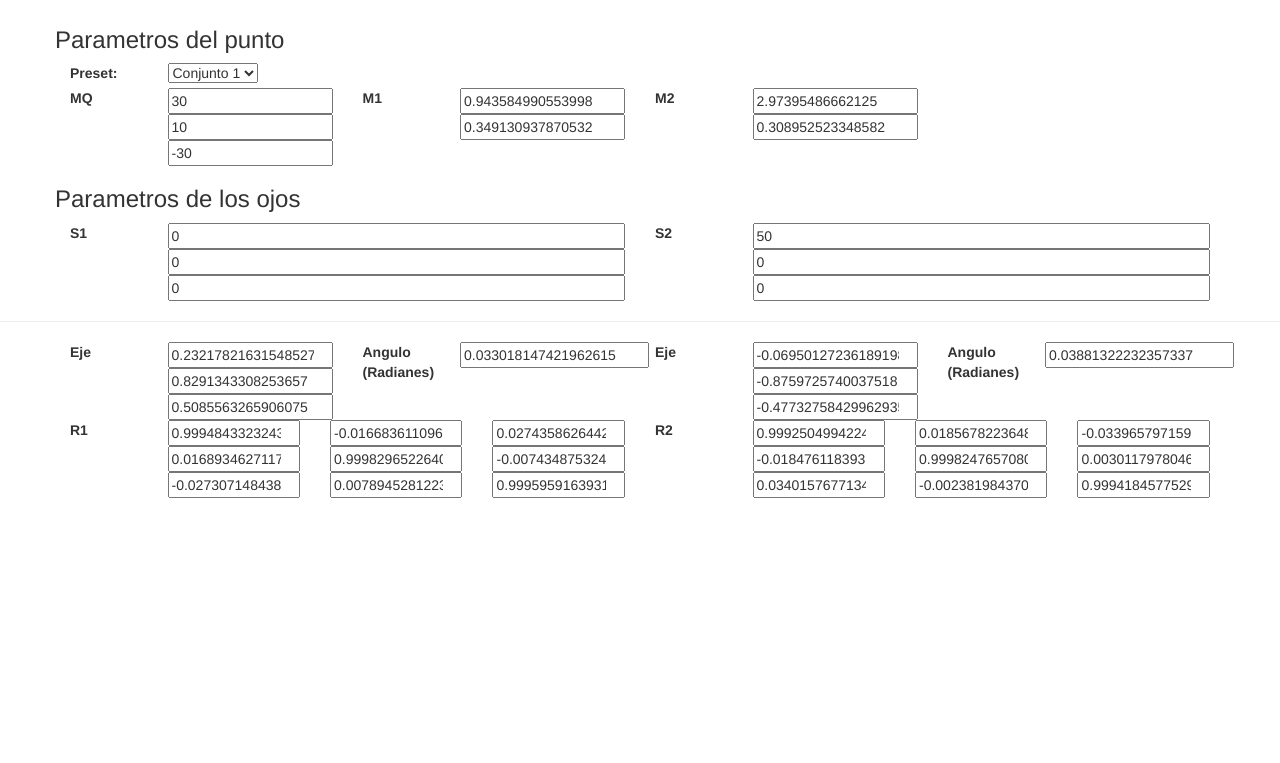
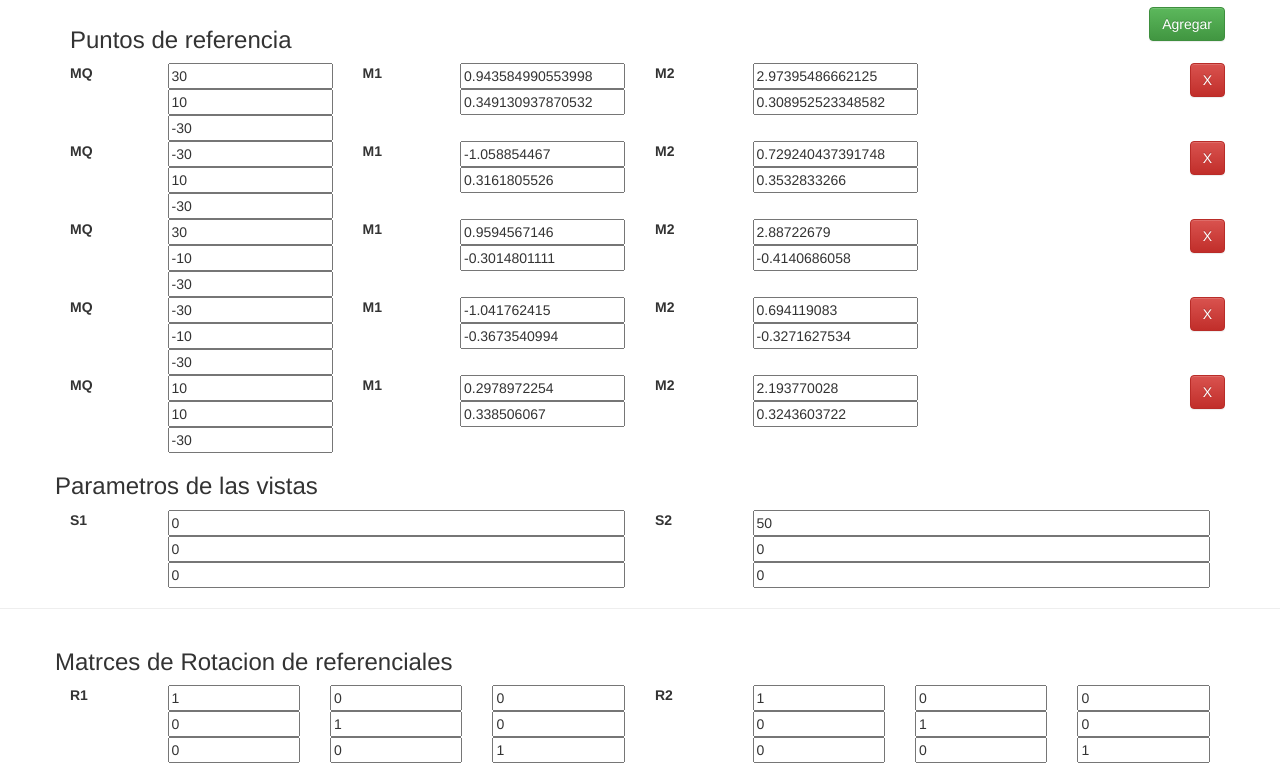
Before and after one commit to tario/tp6761, a plain HTML site: page index.html in a window 1280 px wide. Shown: the part 56-819 px from the top of the page. Drawn offline with Linux system fonts and the light colour scheme.

Commit message:
refactor ui

```diff
--- a/index.html
+++ b/index.html
@@ -25,33 +25,26 @@
 
         <div class="container">
           <div class="row">
-            <h3>Parametros del punto</h3>
-            <div class="col-md-1">
-              <label>Preset:</label>
-            </div>
-            <div class="col-md-6">
-              <select ng-model="selectedPresetIndex" ng-change="setPreset()">
-                <option ng-repeat="preset in presets" value="{{$index}}">{{preset.name}}</option>
-              </select>
-            </div>
+            <h3 class="col-md-10">Puntos de referencia</h3>
+            <button ng-click="addPoint()" class="pull-right btn btn-success">Agregar</button>
           </div>
 
-          <div class="row">
+          <div class="row" ng-repeat="point in points">
             <div class="col-md-1">
               <label>MQ</label>
             </div>
             <div class="col-md-2 input-cell">
-              <input ng-model="mq[0]" type="number"/>
-              <input ng-model="mq[1]" type="number"/>
-              <input ng-model="mq[2]" type="number"/>
+              <input ng-model="point.mq[0]" type="number"/>
+              <input ng-model="point.mq[1]" type="number"/>
+              <input ng-model="point.mq[2]" type="number"/>
             </div>
 
             <div class="col-md-1">
               <label>M1</label>
             </div>
             <div class="col-md-2 input-cell">
-              <input ng-model="m1[0]" type="number"/>
-              <input ng-model="m1[1]" type="number"/>
+              <input ng-model="point.m1[0]" type="number"/>
+              <input ng-model="point.m1[1]" type="number"/>
             </div>
 
 
@@ -59,15 +52,19 @@
               <label>M2</label>
             </div>
             <div class="col-md-2 input-cell">
-              <input ng-model="m2[0]" type="number"/>
-              <input ng-model="m2[1]" type="number"/>
+              <input ng-model="point.m2[0]" type="number"/>
+              <input ng-model="point.m2[1]" type="number"/>
             </div>
+
+            <button ng-click="removePoint(point)" class="pull-right btn btn-danger">
+              X
+            </button>
           </div>
         </div>
 
         <div class="container">
           <div class="row">
-            <h3>Parametros de los ojos</h3>
+            <h3>Parametros de las vistas</h3>
 
             <div class="col-md-1">
               <label>S1</label>
@@ -98,39 +95,8 @@
         <hr>
         <div class="container">
           <div class="row">
-            <div class="col-md-1">
-              <label>Eje</label>
-            </div>
-            <div class="col-md-2 input-cell">
-              <input ng-model="axis1[0]" type="number" readonly/>
-              <input ng-model="axis1[1]" type="number" readonly/>
-              <input ng-model="axis1[2]" type="number" readonly/>
-            </div>
-            <div class="col-md-1">
-              <label>Angulo (Radianes)</label>
-            </div>
-            <div class="col-md-2">
-              <input ng-model="angle1" type="number" readonly/>
-            </div>
+            <h3>Matrces de Rotacion de referenciales</h3>
 
-            <div class="col-md-1">
-              <label>Eje</label>
-            </div>
-            <div class="col-md-2 input-cell">
-              <input ng-model="axis2[0]" type="number" readonly/>
-              <input ng-model="axis2[1]" type="number" readonly/>
-              <input ng-model="axis2[2]" type="number" readonly/>
-            </div>
-            <div class="col-md-1">
-              <label>Angulo (Radianes)</label>
-            </div>
-            <div class="col-md-2">
-              <input ng-model="angle2" type="number" readonly/>
-            </div>
-          </div>
-        </div>
-        <div class="container">
-          <div class="row">
             <div class="col-md-1">
               <label>R1</label>
             </div>
--- a/site/controllers.js
+++ b/site/controllers.js
@@ -18,73 +18,43 @@ app.controller("MainController", ["$scope", "RotationCalculator", function($scop
     [0,0,1]
   ];
 
-  $scope.presets = [{
-    name: 'Conjunto 1',
+  $scope.points = [{
     mq: [30, 10, -30],
     m1: [0.943584990553998, 0.349130937870532],
     m2: [2.97395486662125, 0.308952523348582]
   }, {
-    name: 'Conjunto 2',
     mq: [-30, 10, -30],
     m1: [-1.058854467, 0.3161805526],
     m2: [0.729240437391748, 0.3532833266]
   }, {
-    name: 'Conjunto 3',
     mq: [30, -10, -30],
     m1: [0.9594567146, -0.3014801111],
     m2: [2.88722679, -0.4140686058]
   },{
-    name: 'Conjunto 4',
     mq: [-30, -10, -30],
     m1: [-1.041762415, -0.3673540994],
     m2: [0.694119083, -0.3271627534]
   },{
-    name: 'Conjunto 5',
     mq: [10, 10, -30],
     m1: [0.2978972254, 0.338506067],
     m2: [2.193770028, 0.3243603722]
   }];
 
   var updateRotationMatrix = function() {
-    var rotationData;
-    rotationData = RotationCalculator.getRotation({
-      Mq: $scope.mq,
-      m: $scope.m1,
-      s: $scope.s1,
-      p: $scope.p
-    });
-
-    $scope.angle1 = rotationData.angle;
-    $scope.axis1 = rotationData.axis;
-    $scope.R1 = rotationData.R;
-
-    rotationData = RotationCalculator.getRotation({
-      Mq: $scope.mq,
-      m: $scope.m2,
-      s: $scope.s2,
-      p: $scope.p
-    });
-
-    $scope.angle2 = rotationData.angle;
-    $scope.axis2 = rotationData.axis;
-    $scope.R2 = rotationData.R;
+    // TODO: calcular el valor de las rotaciones usando cuadrados minimos
   };
 
-  $scope.selectedPresetIndex = 0;
-  $scope.setPreset = function() {
-    $scope.selectedPreset = $scope.presets[$scope.selectedPresetIndex];
-    $scope.mq = $scope.selectedPreset.mq;
-    $scope.m1 = $scope.selectedPreset.m1;
-    $scope.m2 = $scope.selectedPreset.m2;
-
-    updateRotationMatrix();
+  $scope.removePoint = function(point) {
+    $scope.points = $scope.points.filter(function(p) { return p !== point; });
   };
 
-  $scope.setPreset();
+  $scope.addPoint = function(point) {
+    $scope.points.push({
+      mq: [0,0,0],
+      m1: [0,0],
+      m2: [0,0]
+    });
+  };
 
-  $scope.$watch("mq", updateRotationMatrix, true);
-  $scope.$watch("m2", updateRotationMatrix, true);
-  $scope.$watch("m1", updateRotationMatrix, true);
-  $scope.$watch("s1", updateRotationMatrix, true);
-  $scope.$watch("s2", updateRotationMatrix, true);
+  $scope.$watch("points", updateRotationMatrix, true);
 }])
```
